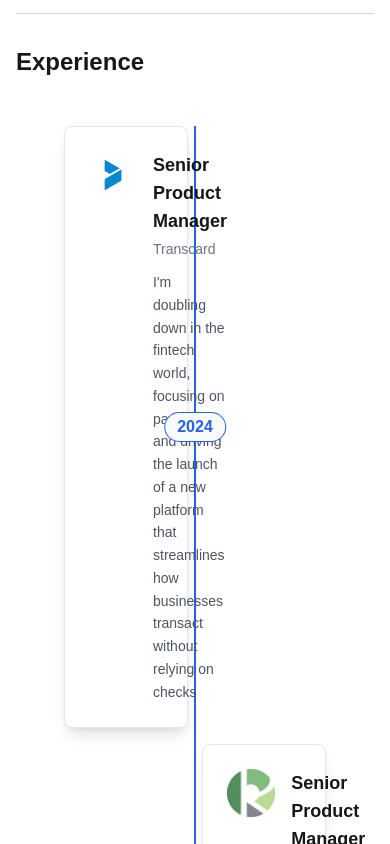
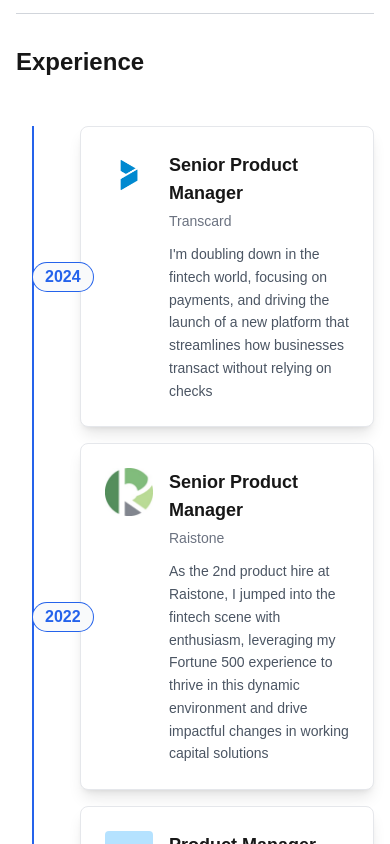
Before and after one commit to ylapscher/ylapscher.github.io, a Next.js app: page / in a window 390 px wide. Shown: the part 680-1524 px from the top of the page. Built offline with nearby package versions, Linux system fonts and the light colour scheme.

Commit message:
better mobile

```diff
--- a/app/page.tsx
+++ b/app/page.tsx
@@ -64,18 +64,18 @@ function ExperienceTimeline({ experiences }: { experiences: Experience[] }) {
   return (
     <div className="relative">
       {/* Vertical Timeline Line */}
-      <div className="absolute left-1/2 transform -translate-x-1/2 h-full w-0.5 bg-blue-600" />
+      <div className="absolute left-4 md:left-1/2 transform md:-translate-x-1/2 h-full w-0.5 bg-blue-600" />
 
       <div className="space-y-4">
         {experiences.map((experience, index) => (
           <div
             key={index}
             className={`relative flex items-center ${
-              index % 2 === 1 ? 'justify-end' : 'justify-start'
+              index % 2 === 1 ? 'md:justify-end' : 'justify-start md:justify-start'
             }`}
           >
             {/* Year as Marker */}
-            <div className="absolute left-1/2 transform -translate-x-1/2 flex items-center justify-center z-10">
+            <div className="absolute left-4 md:left-1/2 transform md:-translate-x-1/2 flex items-center justify-center z-10">
               <div className="bg-blue-600 rounded-full flex items-center">
                 <span className="text-base font-extrabold text-blue-600 bg-gray-50 mx-[1px] my-[1px] px-3 py-0.5 rounded-full">
                   {experience.duration.split(' - ')[0]}
@@ -84,8 +84,8 @@ function ExperienceTimeline({ experiences }: { experiences: Experience[] }) {
             </div>
 
             {/* Content Box */}
-            <div className={`w-[48%] ${
-              index % 2 === 1 ? 'pr-12' : 'pl-12'
+            <div className={`w-full md:w-[48%] pl-16 md:pl-12 ${
+              index % 2 === 1 ? 'md:pl-0 md:pr-12' : ''
             }`}>
               <div className="bg-white dark:bg-gray-800 p-6 rounded-lg shadow-lg border border-gray-200 dark:border-gray-700">
                 <div className="flex items-start gap-4">
```
